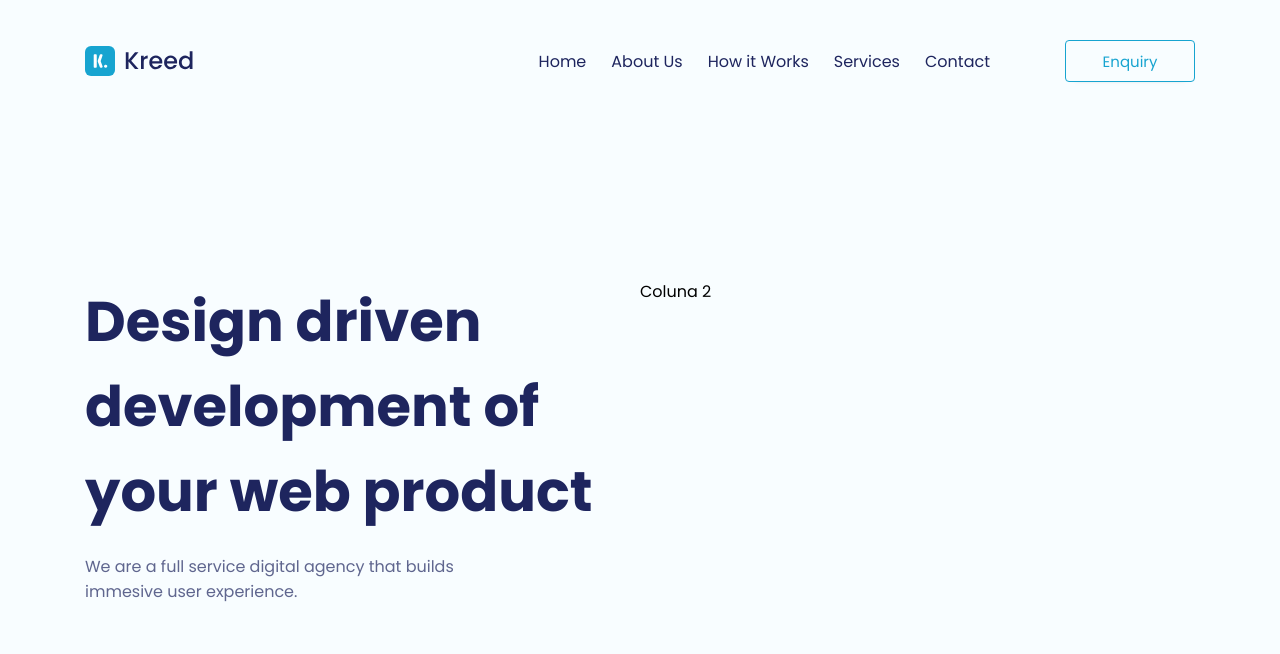
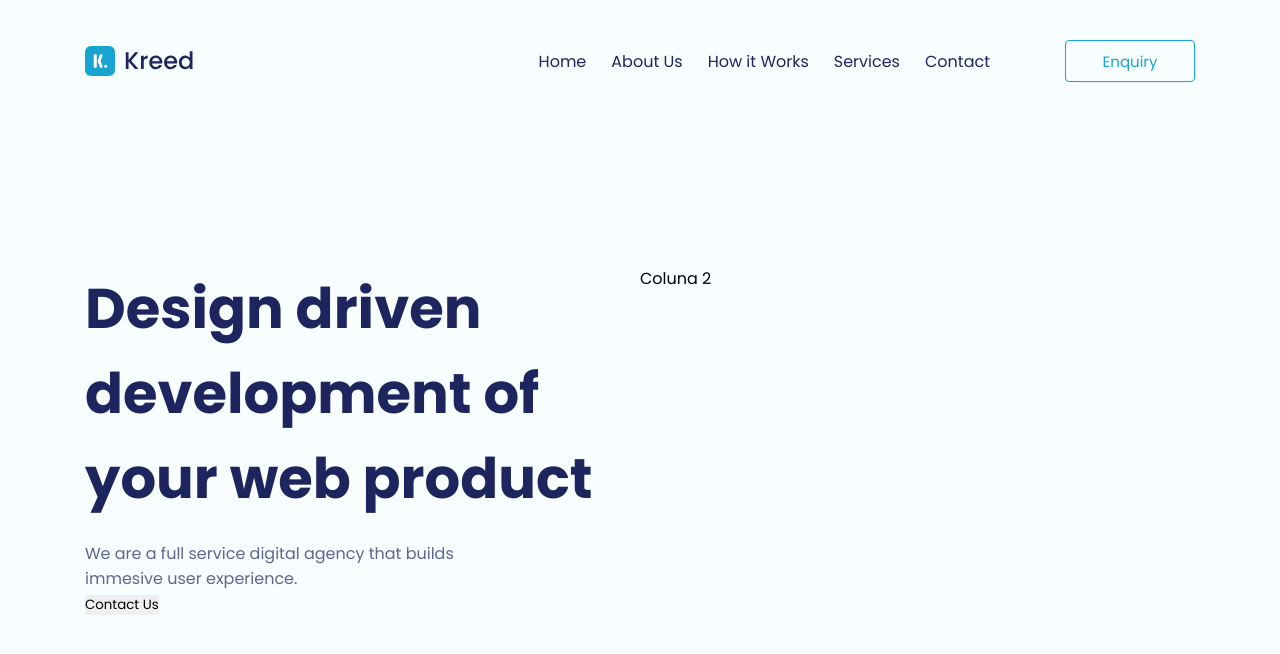
Before and after one commit to ThainazZ/landingpage5, a React (Vite) app: page / in a window 1280 px wide. Shown: the top 654 px of the page. Built offline with nearby package versions, Linux system fonts and the light colour scheme.

Commit message:
creating the first column button

```diff
--- /dev/null
+++ b/src/atoms/ButtonContact/index.tsx
@@ -0,0 +1,8 @@
+import * as S from "./styles";
+
+const ButtonContact = () => (
+    <S.Container>Contact Us</S.Container>
+
+)
+
+export default ButtonContact;
--- /dev/null
+++ b/src/atoms/ButtonContact/styles.ts
@@ -0,0 +1,11 @@
+import styled from "styled-components";
+
+
+export const Container = styled.button `
+
+
+
+
+
+
+`
--- a/src/pages/App.tsx
+++ b/src/pages/App.tsx
@@ -1,7 +1,7 @@
-import { useState } from 'react'
 import * as S from './styles'
 
 import Frontend from '../templates/Frontend'
+import ButtonContact from '../atoms/ButtonContact';
 
 
 // conteudo main da página
@@ -12,6 +12,9 @@ function App() {
   <div>
     <h1>Design driven development of your web product</h1>
     <h6>We are a full service digital agency that builds immesive user experience.</h6>
+
+
+    <ButtonContact/>
   </div>
   <div>Coluna 2</div>
 </S.Container>
```
